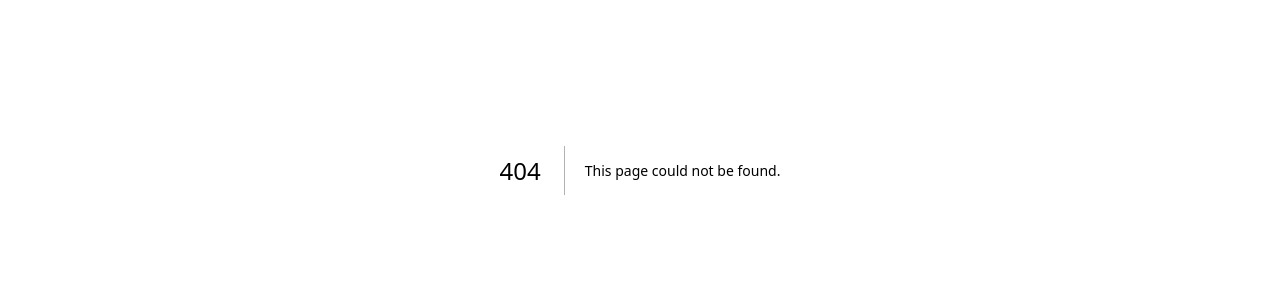
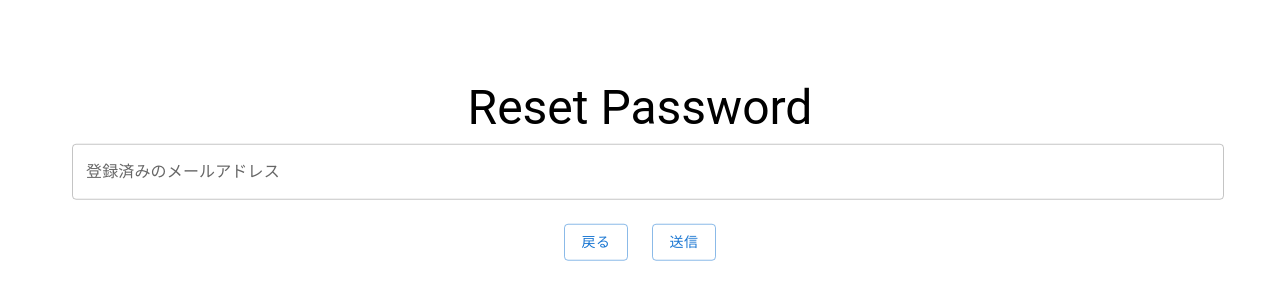
Before and after one commit to hamatai7109/IT-Vocab-Quiz, a Next.js app: page /user/sendEmail in a window 1280 px wide. Before the commit this address had no page. Shown: the part 230-530 px from the top of the page. Built offline with nearby package versions, Linux system fonts and the light colour scheme; no server answers.

Commit message:
change function name from reset password to sendEmail because it has already had reset password page

```diff
--- a/src/app/user/login/page.tsx
+++ b/src/app/user/login/page.tsx
@@ -42,7 +42,7 @@ export default function Login() {
             redirectTo="http://localhost:3000/auth/callback"
           />
           <Button href="signup">ユーザー登録がお済みでない方はこちら</Button>
-          <Button href="resetPassword">パスワードをお忘れの方はこちら</Button>
+          <Button href="sendEmail">パスワードをお忘れの方はこちら</Button>
         </Box>
       </main>
       <footer></footer>
--- a/src/app/user/resetPassword/page.tsx
+++ b/src/app/user/sendEmail/page.tsx
@@ -13,17 +13,16 @@ import {
 } from "@mui/material";
 import { useRouter } from "next/navigation";
 
-export default function ResetPassword() {
+export default function SendEmail() {
   const [email, setEmail] = useState("");
 
   const router = useRouter();
 
   const handleSendEmail = async () => {
     try {
-      const { error: resetPasswordError } =
-        await supabase.auth.resetPasswordForEmail(email, {});
-      if (resetPasswordError) {
-        throw resetPasswordError;
+      const { error } = await supabase.auth.resetPasswordForEmail(email, {});
+      if (error) {
+        throw error;
       }
       alert("パスワード再設定メールを確認してください");
       await router.push("/login");
```
